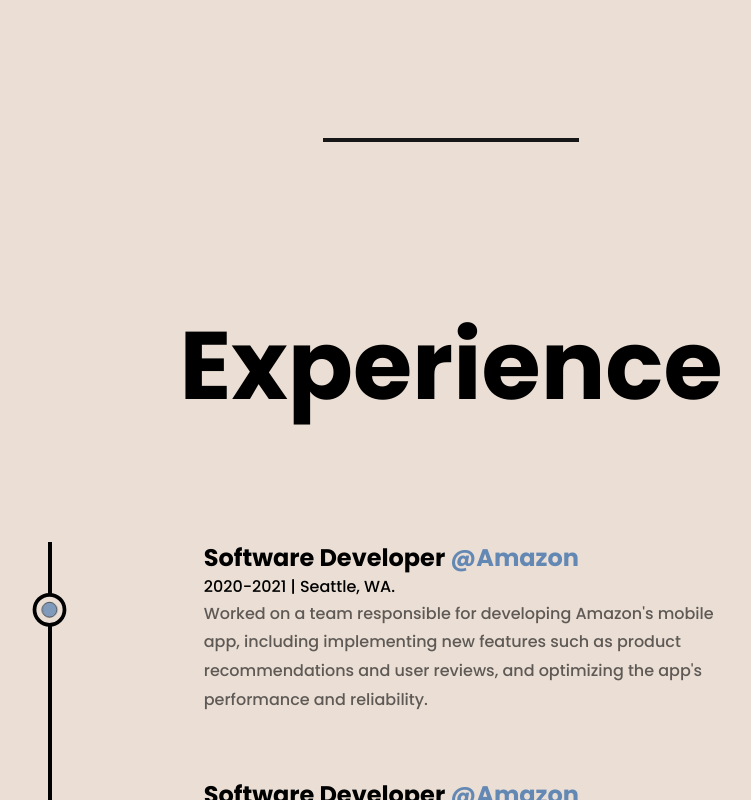
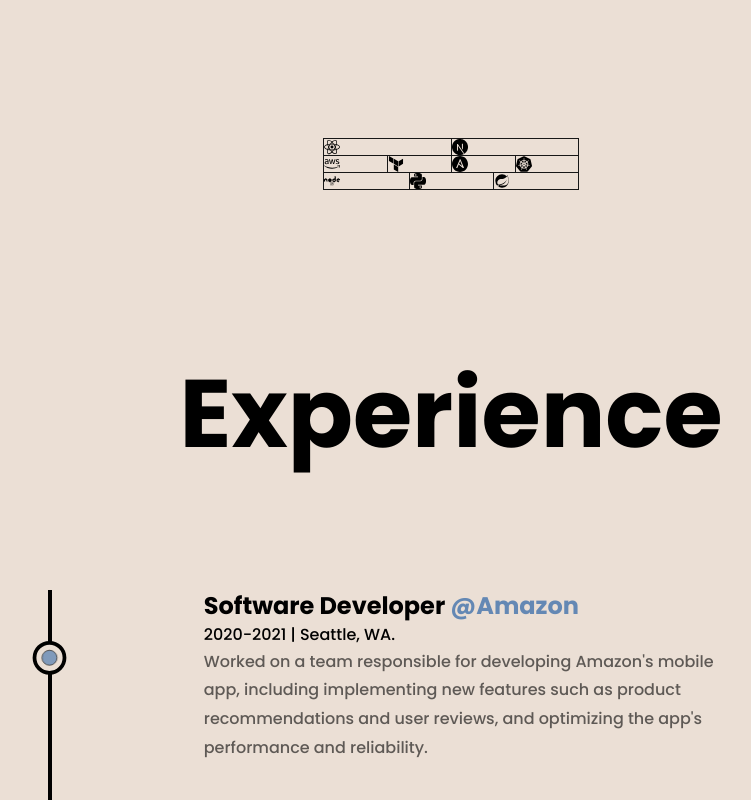
Before and after one commit to mzazakeith/portefeuille, a Next.js app: page /about in a window 1280 px wide. Shown: the part 1020-1820 px from the top of the page, without its empty margins (189-940 px from the left). Built offline with nearby package versions, Linux system fonts and the light colour scheme.

Commit message:
initial icons

```diff
--- a/components/Skills.js
+++ b/components/Skills.js
@@ -25,15 +25,21 @@ const ClipPathLinks = () => {
     return(
         <div className="border border-neutral-900 divide-y divide-neutral-900">
             <div className="grid grid-cols-2 divide-x divide-neutral-900">
-
+                <LinkBox Icon={SiReact} href="" />
+                <LinkBox Icon={SiNextdotjs} href="" />
             </div>
 
             <div className="grid grid-cols-4 divide-x divide-neutral-900">
-
+                <LinkBox Icon={SiAmazonaws} href="" />
+                <LinkBox Icon={SiTerraform} href="" />
+                <LinkBox Icon={SiAnsible} href="" />
+                <LinkBox Icon={SiKubernetes} href="" />
             </div>
 
             <div className="grid grid-cols-3 divide-x divide-neutral-900">
-
+                <LinkBox Icon={FaNode} href="" />
+                <LinkBox Icon={SiPython} href="" />
+                <LinkBox Icon={BiLogoSpringBoot} href="" />
             </div>
         </div>
     )
```
